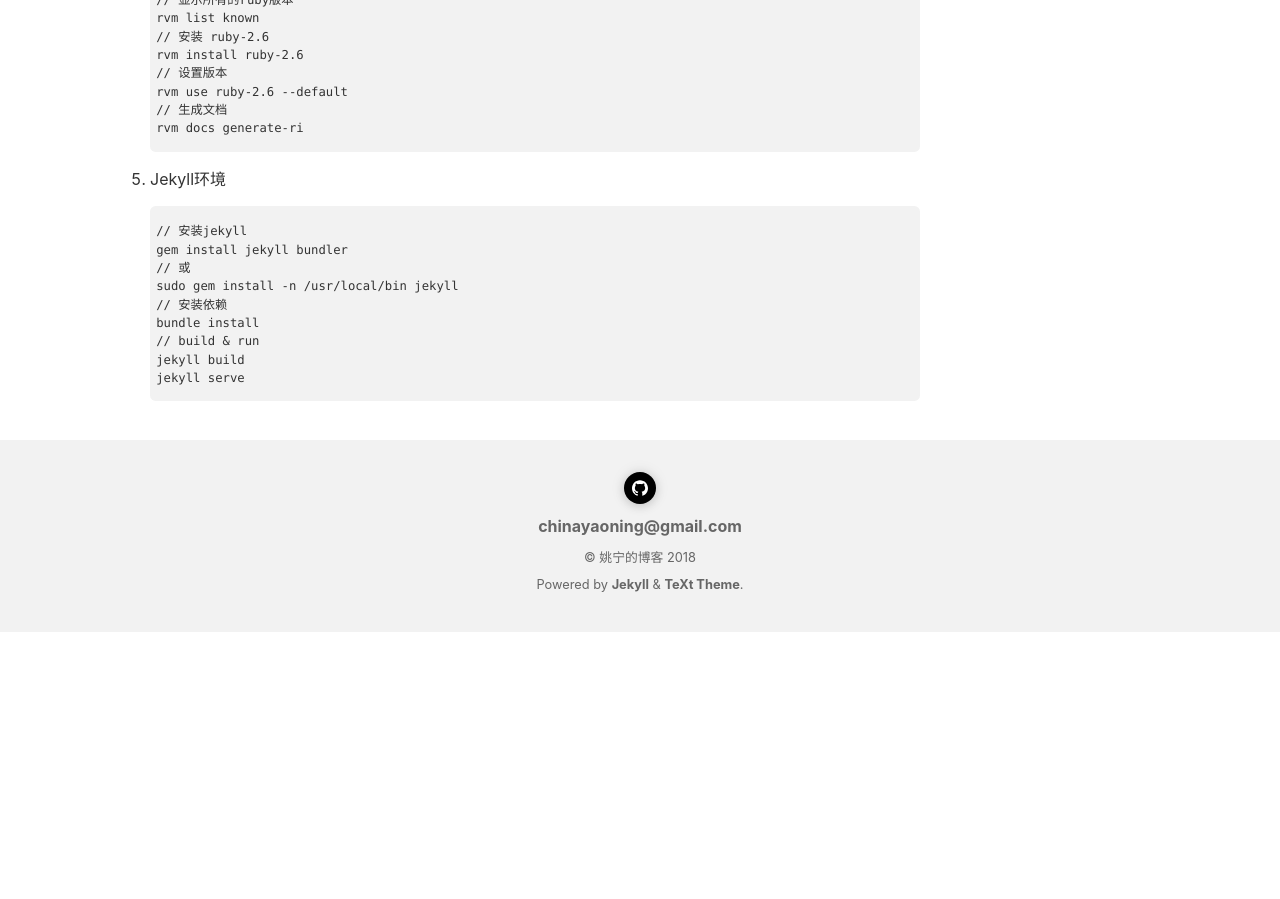
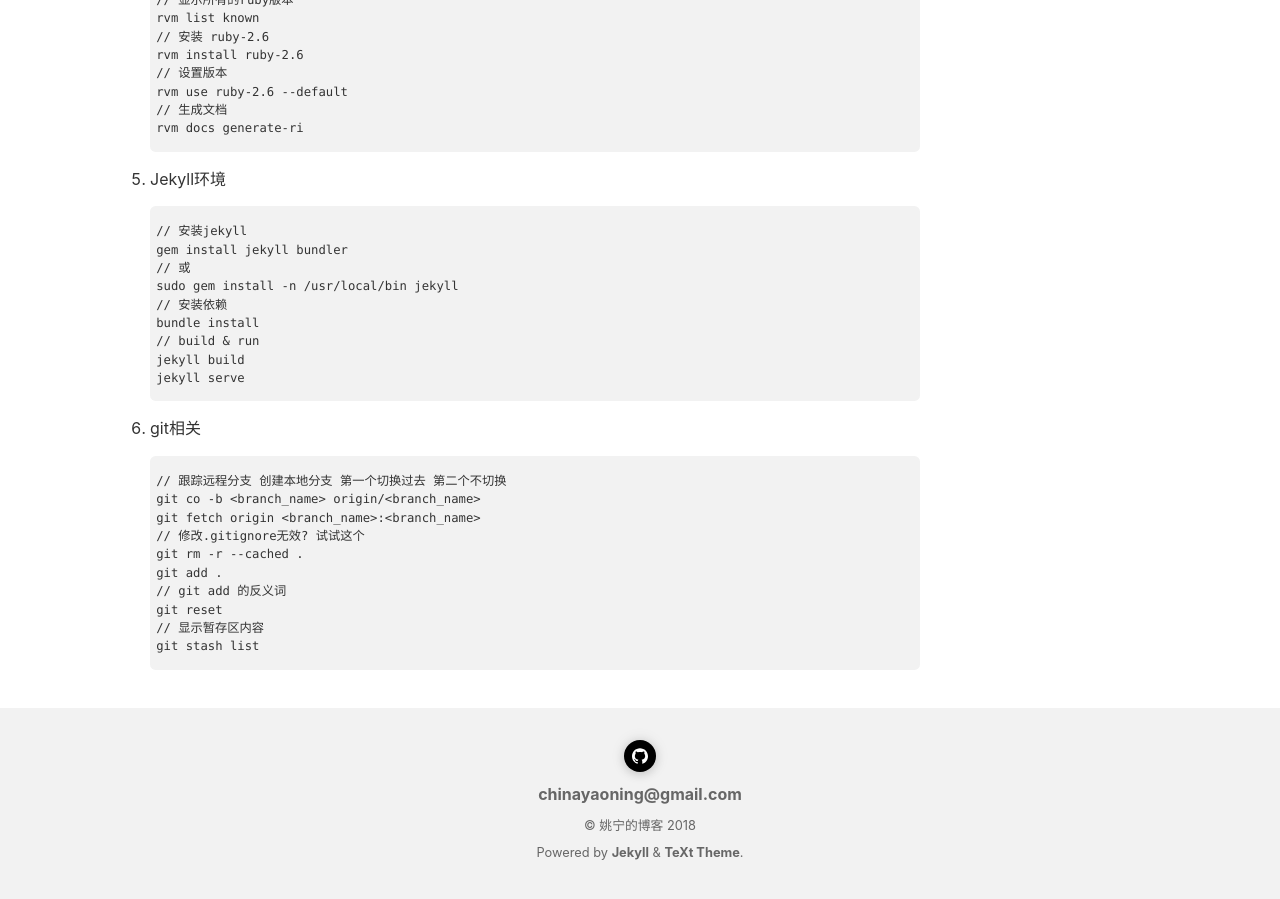
Before and after one commit to xcuYao/xcuYao.github.io, a Jekyll site: the page built from _posts/2018-11-1-常用命令备忘.md, in a window 1280 px wide and 900 px high, scrolled down 945 px. Built offline with Jekyll 4.4.1, drawn with Linux system fonts in a browser that asks for light colours; nearby versions of some CDN libraries; comment, search, counter and statistics services are not loaded; before the commit the page ends 1577 px from its top, so only the background shows below that.

Commit message:
modify articles

````diff
--- a/_posts/2018-11-1-常用命令备忘.md
+++ b/_posts/2018-11-1-常用命令备忘.md
@@ -62,3 +62,17 @@ bundle install
 jekyll build
 jekyll serve
 ```
+
+5. git相关
+```
+// 跟踪远程分支 创建本地分支 第一个切换过去 第二个不切换
+git co -b <branch_name> origin/<branch_name>
+git fetch origin <branch_name>:<branch_name>
+// 修改.gitignore无效? 试试这个
+git rm -r --cached .
+git add .
+// git add 的反义词
+git reset
+// 显示暂存区内容
+git stash list
+```
````
Also changed, not shown: _posts/2016-08-09-Reveal的使用.md (+3 -4 lines).
